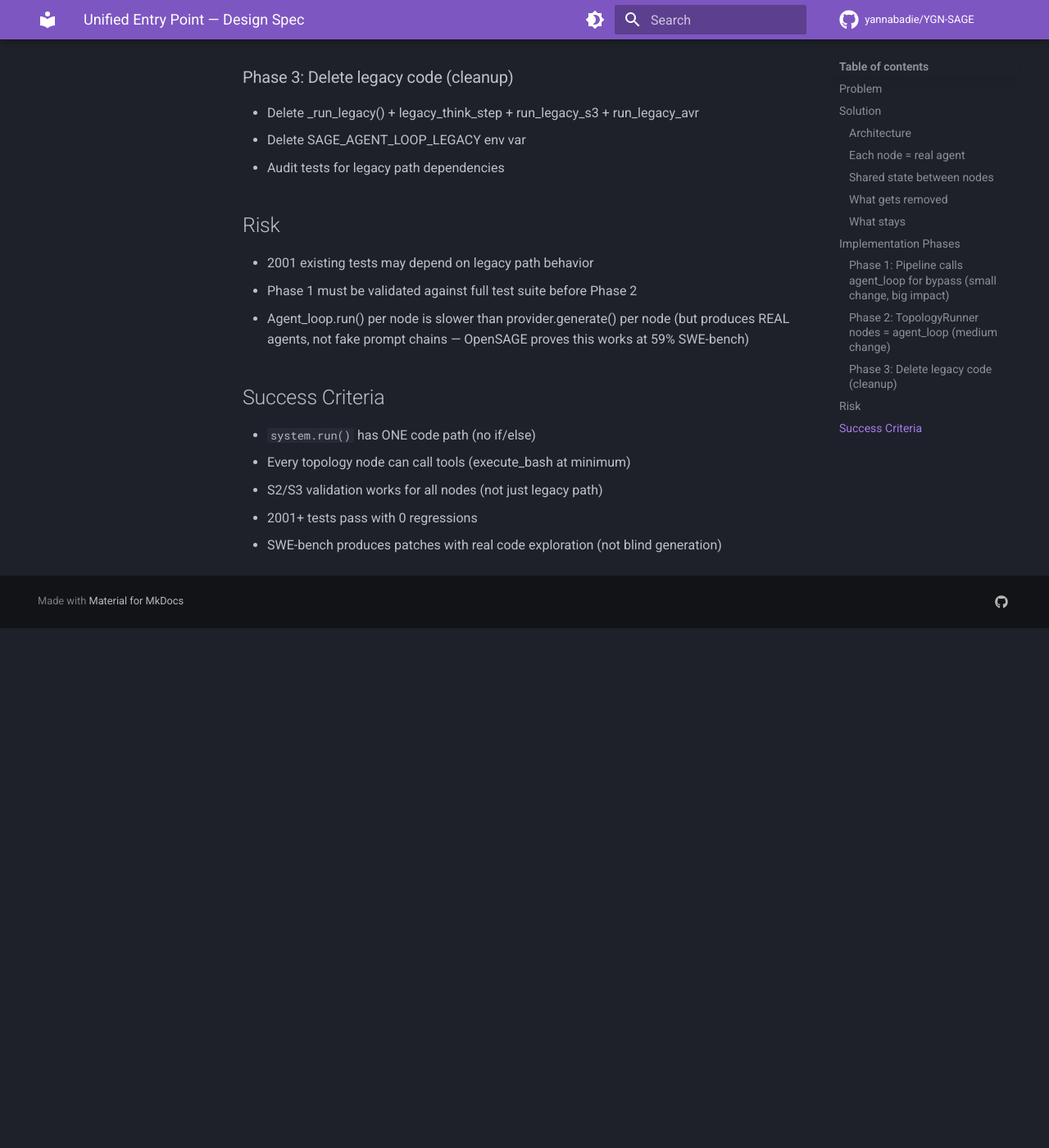
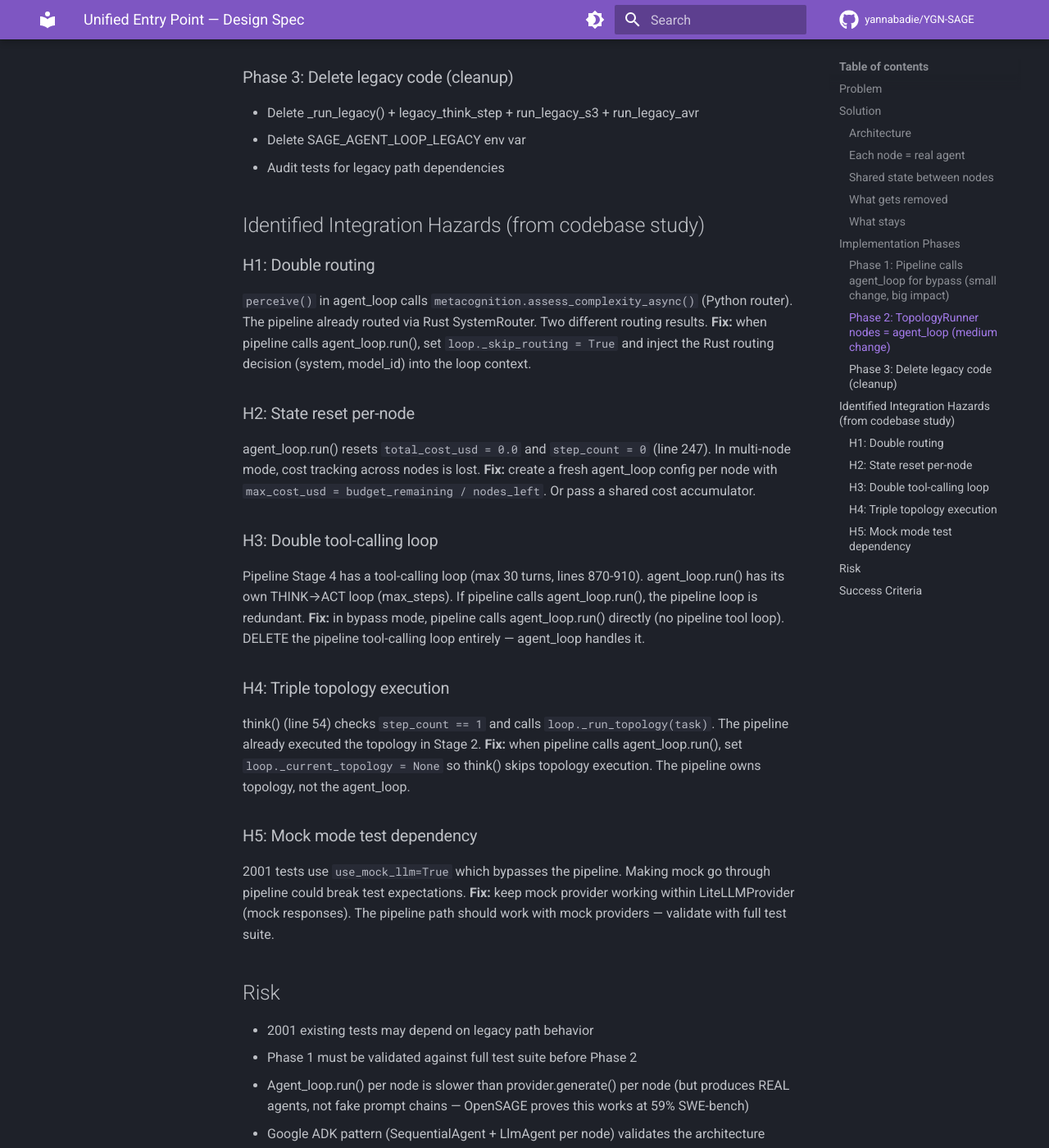
Before and after one commit to yannabadie/YGN-SAGE, an MkDocs documentation site: the page built from docs/superpowers/specs/2026-04-09-unified-entry-point-design.md, in a window 1280 px wide and 1400 px high, scrolled down 2620 px. Shown: the whole window at 82% size. Built offline with MkDocs 1.6.1 and Material for MkDocs 9.7.7, drawn with Linux system fonts in a browser that asks for light colours; comment, search, counter and statistics services are not loaded; before the commit the page ends 3386 px from its top, so only the background shows below that; some of the changed text lies outside the part shown.

Commit message:
spec: add 5 integration hazards from codebase study (double routing, state reset, triple topology)

```diff
--- a/docs/superpowers/specs/2026-04-09-unified-entry-point-design.md
+++ b/docs/superpowers/specs/2026-04-09-unified-entry-point-design.md
@@ -92,12 +92,46 @@ Tools are filtered by node role:
 - Delete SAGE_AGENT_LOOP_LEGACY env var
 - Audit tests for legacy path dependencies
 
+## Identified Integration Hazards (from codebase study)
+
+### H1: Double routing
+`perceive()` in agent_loop calls `metacognition.assess_complexity_async()` (Python router).
+The pipeline already routed via Rust SystemRouter. Two different routing results.
+**Fix:** when pipeline calls agent_loop.run(), set `loop._skip_routing = True` and inject
+the Rust routing decision (system, model_id) into the loop context.
+
+### H2: State reset per-node
+agent_loop.run() resets `total_cost_usd = 0.0` and `step_count = 0` (line 247).
+In multi-node mode, cost tracking across nodes is lost.
+**Fix:** create a fresh agent_loop config per node with `max_cost_usd = budget_remaining / nodes_left`.
+Or pass a shared cost accumulator.
+
+### H3: Double tool-calling loop
+Pipeline Stage 4 has a tool-calling loop (max 30 turns, lines 870-910).
+agent_loop.run() has its own THINK→ACT loop (max_steps).
+If pipeline calls agent_loop.run(), the pipeline loop is redundant.
+**Fix:** in bypass mode, pipeline calls agent_loop.run() directly (no pipeline tool loop).
+DELETE the pipeline tool-calling loop entirely — agent_loop handles it.
+
+### H4: Triple topology execution
+think() (line 54) checks `step_count == 1` and calls `loop._run_topology(task)`.
+The pipeline already executed the topology in Stage 2.
+**Fix:** when pipeline calls agent_loop.run(), set `loop._current_topology = None` so
+think() skips topology execution. The pipeline owns topology, not the agent_loop.
+
+### H5: Mock mode test dependency
+2001 tests use `use_mock_llm=True` which bypasses the pipeline.
+Making mock go through pipeline could break test expectations.
+**Fix:** keep mock provider working within LiteLLMProvider (mock responses).
+The pipeline path should work with mock providers — validate with full test suite.
+
 ## Risk
 
 - 2001 existing tests may depend on legacy path behavior
 - Phase 1 must be validated against full test suite before Phase 2
 - Agent_loop.run() per node is slower than provider.generate() per node
   (but produces REAL agents, not fake prompt chains — OpenSAGE proves this works at 59% SWE-bench)
+- Google ADK pattern (SequentialAgent + LlmAgent per node) validates the architecture
 
 ## Success Criteria
 
@@ -106,3 +140,4 @@ Tools are filtered by node role:
 - S2/S3 validation works for all nodes (not just legacy path)
 - 2001+ tests pass with 0 regressions
 - SWE-bench produces patches with real code exploration (not blind generation)
+- No double routing, no double tool loop, no triple topology
```
